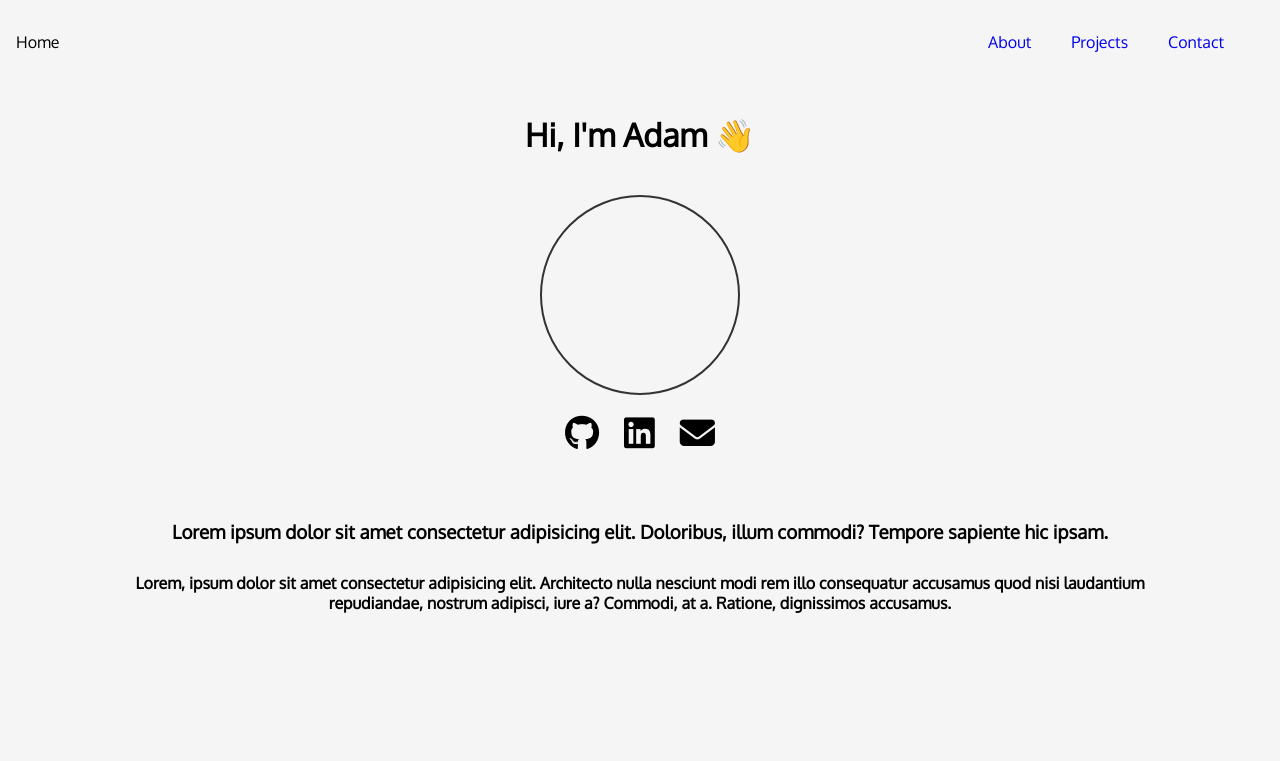
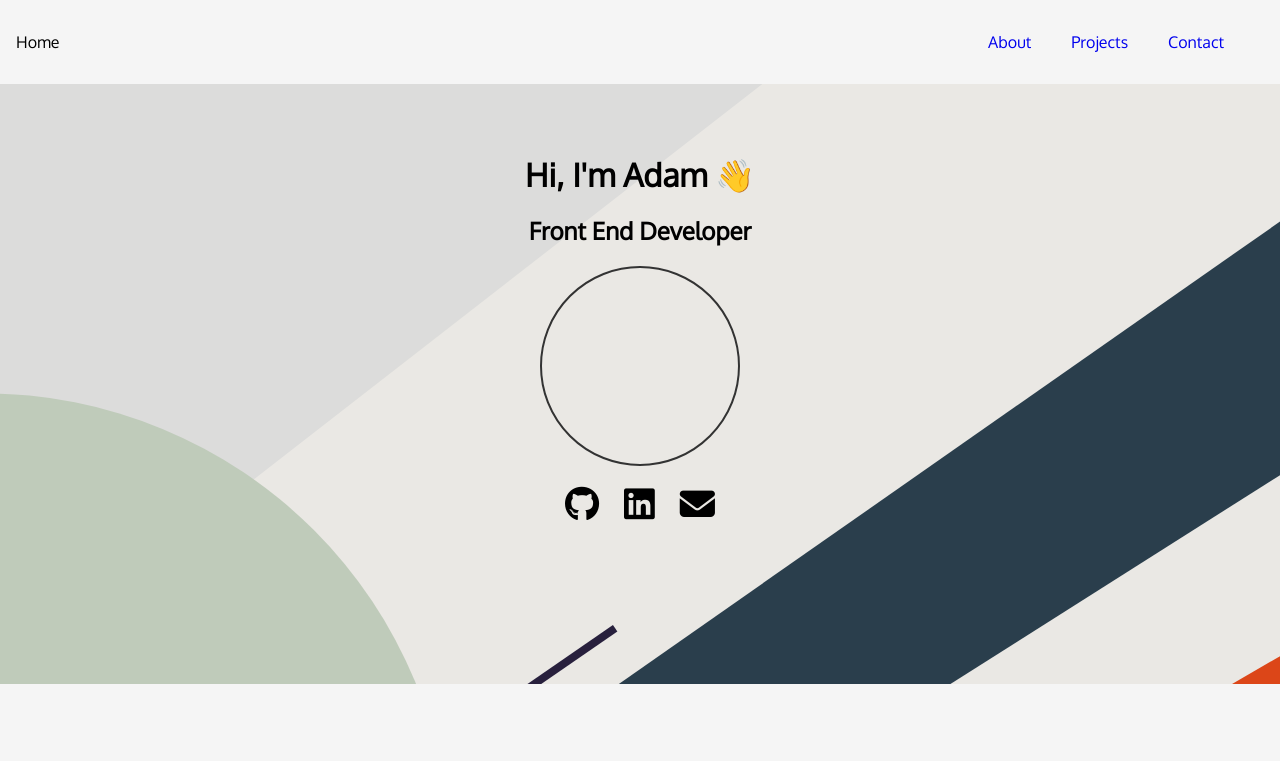
Before and after one commit to Thunderbolton/portfolio, a plain HTML site: page index.html in a window 1280 px wide. Shown: the top 761 px of the page. Drawn offline with Linux system fonts and the light colour scheme.

Commit message:
updated profile section with a background image

```diff
--- a/index.html
+++ b/index.html
@@ -20,6 +20,7 @@
     <main>
         <section class="profile">
             <h1>Hi, I'm Adam <span class="wave">👋</span></h1>
+            <h2>Front End Developer</h2>
             <div id="profile-photo">
                 <img src="" alt="">
             </div>
@@ -28,8 +29,8 @@
                 <i class="fab fa-linkedin"></i>
                 <i class="fas fa-envelope"></i>
             </div>
-            <h3>Lorem ipsum dolor sit amet consectetur adipisicing elit. Doloribus, illum commodi? Tempore sapiente hic ipsam.</h3>
-            <h4>Lorem, ipsum dolor sit amet consectetur adipisicing elit. Architecto nulla nesciunt modi rem illo consequatur accusamus quod nisi laudantium repudiandae, nostrum adipisci, iure a? Commodi, at a. Ratione, dignissimos accusamus.</h4>
+            <!-- <h3>I'm a web developer particularly focused on the Front End where I strive to build engaging applications that deliver satisfying user-experiences.</h3> -->
+            <!-- <h4>Lorem, ipsum dolor sit amet consectetur adipisicing elit. Architecto nulla nesciunt modi rem illo consequatur accusamus quod nisi laudantium repudiandae, nostrum adipisci, iure a? Commodi, at a. Ratione, dignissimos accusamus.</h4> -->
         </section>
         <section class="about" id="about">
             <div class="about-info">
--- a/style.css
+++ b/style.css
@@ -47,12 +47,18 @@ nav li {
 /* PROFILE */
 .profile {
     height: 75vh;
-    width: 80%;
+    /* width: 80%; */
     margin: auto;
     display: flex;
     flex-direction: column;
     align-items: center;
     text-align: center;
+    /* color: #fff; */
+    background-image: url("img/Waiau.svg");
+    background-position: top;
+    background-size: 3000px;
+    background-repeat: no-repeat;
+
     /* border-bottom: 2px solid #95A5A6; */
     /* border: 2px solid red; */
 }
@@ -63,8 +69,33 @@ nav li {
 } */
 
 .profile h1 {
-    margin-top: 30px;
+    margin-top: 70px;
     margin-bottom: 20px;
+}
+
+.profile h3 {
+    max-width: 750px;
+}
+
+.wave {
+    animation-name: wave-animation;
+    animation-duration: 3s;
+    animation-iteration-count: 2;
+    transform-origin: 80% 80%;
+    display: inline-block;
+    animation-timing-function: linear;
+}
+
+@keyframes wave-animation {
+    0% {transform: rotate(0deg);}
+    10% {transform: rotate(14deg);}
+    20% {transform: rotate(-8deg);}
+    30% {transform: rotate(14deg);}
+    40% {transform: rotate(-4deg);}
+    50% {transform: rotate(10deg);}
+    60% {transform: rotate(0deg);}
+    100% {transform: rotate(0deg);}
+
 }
 
 .profile h3 {
@@ -126,31 +157,6 @@ nav li {
     margin-bottom: 30px;
 }
 
-.wave {
-    animation-name: wave-animation;
-    animation-duration: 3s;
-    animation-iteration-count: 2;
-    transform-origin: 80% 80%;
-    display: inline-block;
-    animation-timing-function: linear;
-}
-
-@keyframes wave-animation {
-    0% {transform: rotate(0deg);}
-    10% {transform: rotate(14deg);}
-    20% {transform: rotate(-8deg);}
-    30% {transform: rotate(14deg);}
-    40% {transform: rotate(-4deg);}
-    50% {transform: rotate(10deg);}
-    60% {transform: rotate(0deg);}
-    100% {transform: rotate(0deg);}
-
-}
-
-/* @keyframes wave-animation {
-    from {transform: rotate(30deg);}
-    to {transform: rotate(60deg);}
-} */
 
 .about-icons {
     width: 50%;
```
Also changed, not shown: img/Waiau.svg (added).
